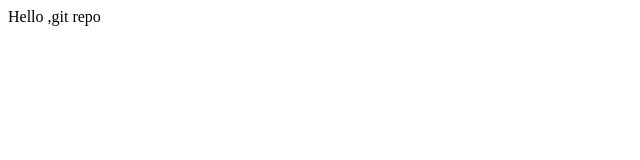
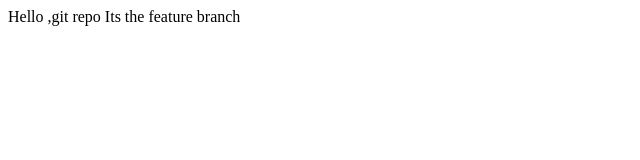
Before and after one commit to afifas/lecture0, a plain HTML site: page index.html in a window 1280 px wide. Shown: the whole page, without its empty margins (0-640 px from the left). Drawn offline with Linux system fonts and the light colour scheme.

Commit message:
added another file

```diff
--- a/index.html
+++ b/index.html
@@ -2,5 +2,7 @@
 <head>
  <title>test website</title>
 </head>
-<body> Hello ,git repo</body>
+<body> Hello ,git repo
+Its the feature branch
+</body>
 </html>
```
